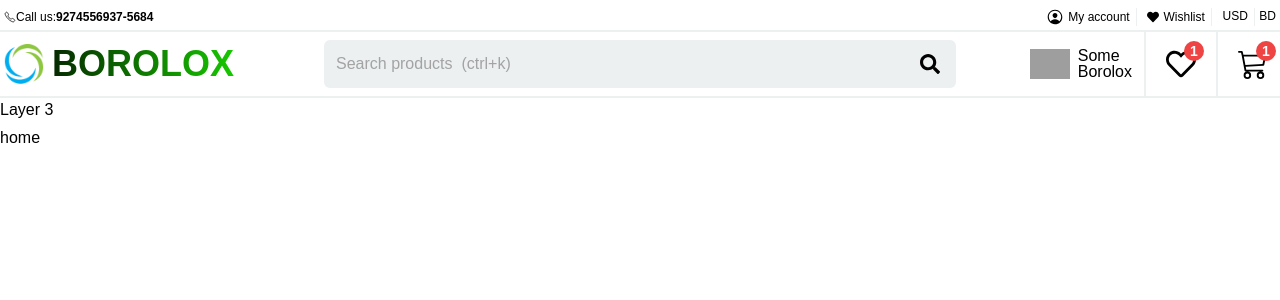
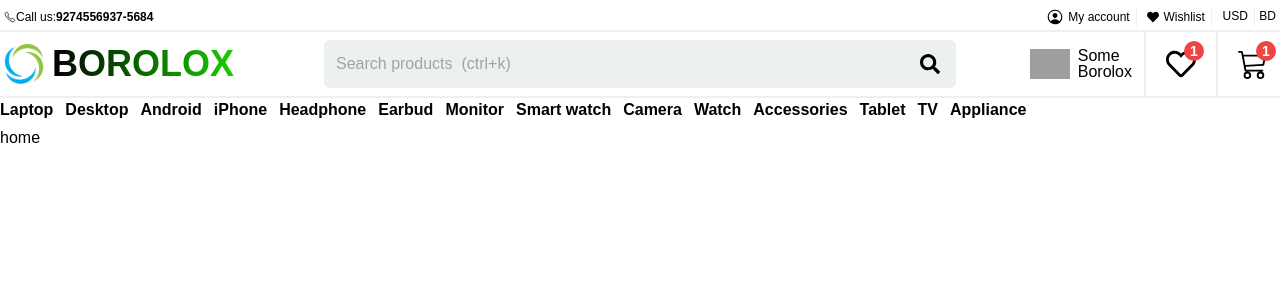
Before and after one commit to FAHIM-33/EcommersProject1, a React (Vite) app: page / in a window 1280 px wide. Shown: the top 300 px of the page. Built offline with nearby package versions, Linux system fonts and the light colour scheme; grey boxes are pictures that could not be loaded; a web font is replaced by a local one.

Commit message:
Lavlayer 3

```diff
--- a/package.json
+++ b/package.json
@@ -17,6 +17,7 @@
     "@radix-ui/react-alert-dialog": "^1.0.5",
     "@radix-ui/react-dialog": "^1.0.5",
     "@radix-ui/react-dropdown-menu": "^2.0.6",
+    "@radix-ui/react-hover-card": "^1.0.7",
     "@radix-ui/react-popover": "^1.0.7",
     "@radix-ui/react-separator": "^1.0.3",
     "@radix-ui/react-slot": "^1.0.2",
--- a/src/Pages/Shared/Navbar/PCnav.jsx
+++ b/src/Pages/Shared/Navbar/PCnav.jsx
@@ -6,11 +6,36 @@ import { Separator } from "@/components/ui/separator"
 import Badge from "@/components/custom/Badge";
 import { Link } from "react-router-dom";
 
+// for layer 3:
+import {
+    HoverCard,
+    HoverCardContent,
+    HoverCardTrigger,
+} from "@/components/ui/hover-card"
+
+
+
 
 const PCnav = () => {
 
     let wishlist = 1
     let cartitems = 1
+    let categories = [
+        { id: 1, name: 'Laptop', brands: ['Dell', 'HP', 'Lenovo', 'Asus'] },
+        { id: 2, name: 'Desktop', brands: ['HP', 'Acer', 'Custom Build'] },
+        { id: 3, name: 'Android', brands: ['Samsung', 'Google', 'OnePlus'] },
+        { id: 4, name: 'iPhone', brands: ['Apple'] },
+        { id: 5, name: 'Headphone', brands: ['Sony', 'Bose', 'Sennheiser'] },
+        { id: 6, name: 'Earbud', brands: ['Apple', 'Samsung', 'Jabra'] },
+        { id: 7, name: 'Monitor', brands: ['LG', 'Samsung', 'Dell'] },
+        { id: 8, name: 'Smart watch', brands: ['Apple', 'Samsung', 'Fitbit'] },
+        { id: 9, name: 'Camera', brands: ['Canon', 'Nikon', 'Sony'] },
+        { id: 10, name: 'Watch', brands: ['Rolex', 'Seiko', 'Casio'] },
+        { id: 11, name: 'Accessories', brands: ['Belkin', 'Logitech', 'Anker'] },
+        { id: 12, name: 'Tablet', brands: ['Apple', 'Samsung', 'Amazon'] },
+        { id: 13, name: 'TV', brands: ['Samsung', 'LG', 'Sony'] },
+        { id: 14, name: 'Appliance', brands: ['Whirlpool', 'Samsung', 'LG'] }
+      ];
 
     return (
         <div className="py-1 hidden lg:block">
@@ -37,8 +62,8 @@ const PCnav = () => {
                     {/* <p className="text-4xl  font-semibold col-span-3">
                         BORO<span className="text-prim    ">LOX</span>
                     </p> */}
-                    <Link to='/' className="text-4xl w-fit font-semibold col-span-3  bg-gradient-to-r from-high to-prim py-1 pr-2 bg-clip-text text-transparent flex items-center justify-center">
-                    <img className="w-10 mr-2" src="/pngwing.com(1).png"/> <p>BOROLOX</p>
+                    <Link to='/' className="text-4xl w-fit font-semibold col-span-3  py-1 pr-2 flex items-center justify-center">
+                        <img className="w-10 mr-2" src="/pngwing.com(1).png" /> <p className="bg-gradient-to-r from-high to-prim bg-clip-text text-transparent ">BOROLOX</p>
                     </Link>
 
                     <div className="col-span-6 ">
@@ -77,10 +102,29 @@ const PCnav = () => {
             </div>
 
             {/* Layer 3 */}
-            <div>
-                Layer 3
+            <div className="cont flex gap-3 font-semibold">
+                {/* <p>Categories :</p> */}
+                {
+                    categories.map((obj, i) => <Link
+                        className="hover:text-prim"
+                        key={i}>
+                        <HoverCard openDelay={0} closeDelay={80}>
+                            <HoverCardTrigger>
+                                <div>{obj.name}</div>
+                            </HoverCardTrigger>
+                            <HoverCardContent className='px-0 border-t-2 border-prim border-x-0 border-b-0 rounded-t-none'>
+                                {obj.brands?.map((brandName, i) => <Link
+                                    key={i}
+                                    to={'/whereTOgo'}
+                                    className="block hover:bg-prim hover:text-white px-4"
+                                >{brandName}</Link>)}
+                            </HoverCardContent>
+                        </HoverCard>
+
+                    </Link>)
+                }
             </div>
-        </div>
+        </div >
     );
 };
 
--- a/src/components/ui/dropdown-menu.jsx
+++ b/src/components/ui/dropdown-menu.jsx
@@ -20,7 +20,7 @@ const DropdownMenuSubTrigger = React.forwardRef(({ className, inset, children, .
   <DropdownMenuPrimitive.SubTrigger
     ref={ref}
     className={cn(
-      "flex cursor-default select-none items-center rounded-sm px-2 py-1.5 text-sm outline-none focus:bg-accent data-[state=open]:bg-accent",
+      "flex cursor-default select-none items-center rounded-sm px-2 py-1.5 text-sm outline-none data-[state=open]:bg-accent",
       inset && "pl-8",
       className
     )}
--- /dev/null
+++ b/src/components/ui/hover-card.jsx
@@ -0,0 +1,23 @@
+import * as React from "react"
+import * as HoverCardPrimitive from "@radix-ui/react-hover-card"
+
+import { cn } from "@/lib/utils"
+
+const HoverCard = HoverCardPrimitive.Root
+
+const HoverCardTrigger = HoverCardPrimitive.Trigger
+
+const HoverCardContent = React.forwardRef(({ className, align = "center", sideOffset = 4, ...props }, ref) => (
+  <HoverCardPrimitive.Content
+    ref={ref}
+    align={align}
+    sideOffset={sideOffset}
+    className={cn(
+      "z-50 w-fit rounded-md border bg-popover p-2 text-popover-foreground shadow-md outline-none data-[state=open]:animate-none data-[state=closed]:animate-none data-[state=closed]:fade-out-0 data-[state=open]:fade-in-0 data-[state=closed]:zoom-out-95 data-[state=open]:zoom-in-95 data-[side=bottom]:slide-in-from-top-2 data-[side=left]:slide-in-from-right-2 data-[side=right]:slide-in-from-left-2 data-[side=top]:slide-in-from-bottom-2 ",
+      className
+    )}
+    {...props} />
+))
+HoverCardContent.displayName = HoverCardPrimitive.Content.displayName
+
+export { HoverCard, HoverCardTrigger, HoverCardContent }
```
Also changed, not shown: 1 other file (tests, documents, lock files or other folders).
